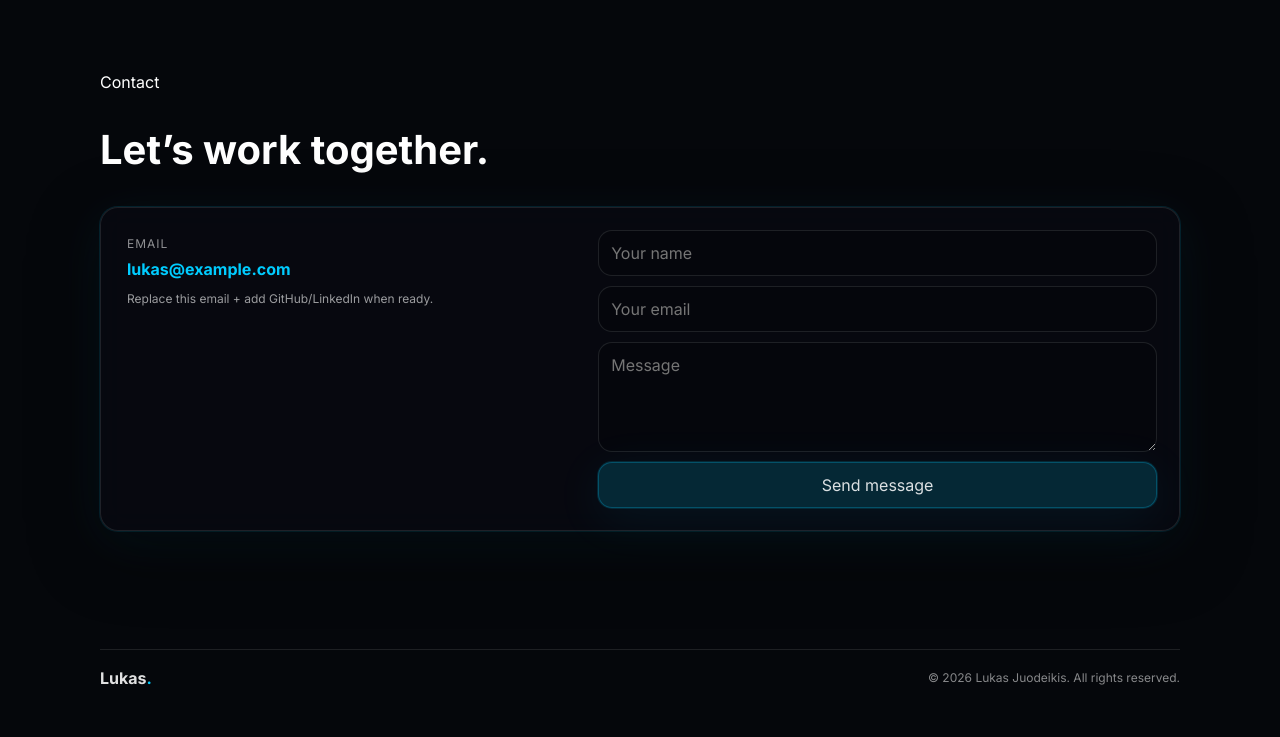
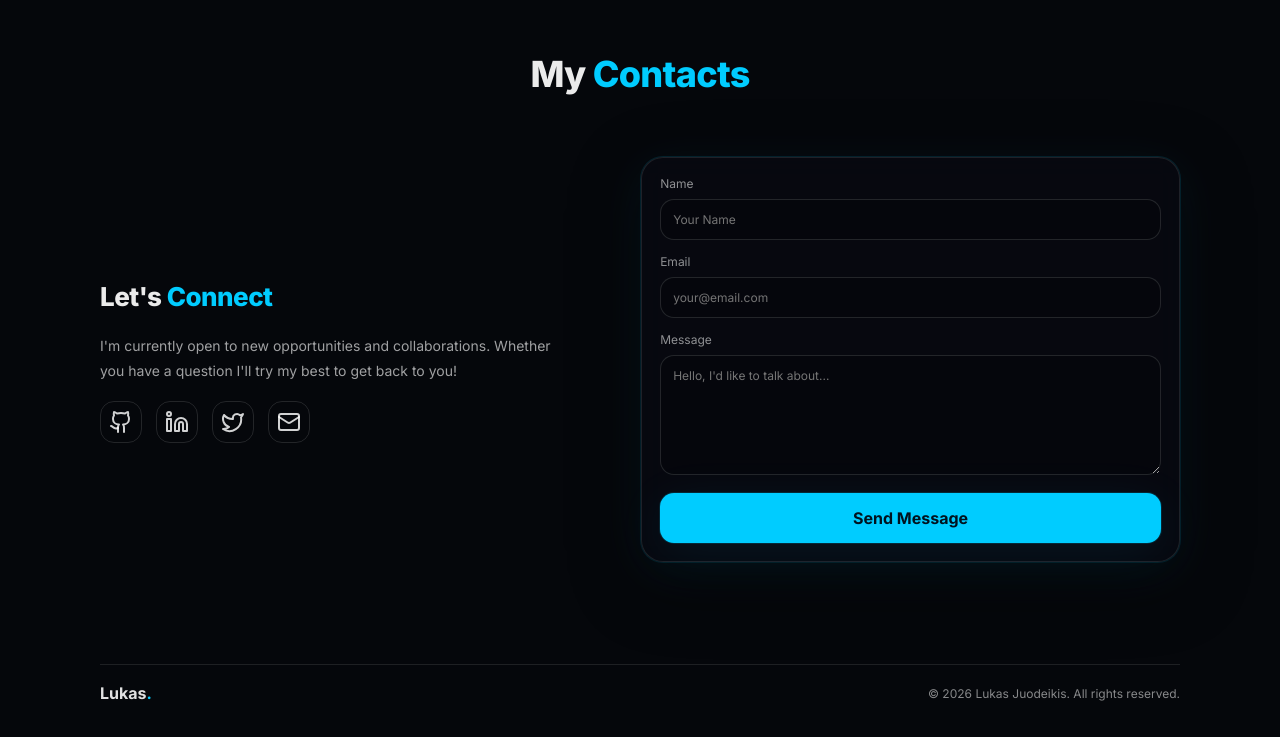
Before and after one commit to Lukas-Jdk/Lukas-Juodeikis-Portfolio, a Next.js app: page / in a window 1280 px wide. Shown: the part 3481-4218 px from the top of the page. Built offline with nearby package versions, Linux system fonts and the light colour scheme.

Commit message:
updated contacts design

```diff
--- a/src/components/Contacts/Contact.tsx
+++ b/src/components/Contacts/Contact.tsx
@@ -1,36 +1,98 @@
 // src/components/Contact.tsx
 "use client";
+
 import styles from "./contact.module.css";
+import { Github, Linkedin, Twitter, Mail } from "lucide-react";
 
 export default function Contact() {
   return (
-    <section id="contact" className="section">
+    <section id="contact" className={styles.section}>
       <div className="container">
-        <div className={styles.head}>
-          <div className="eyebrow">Contact</div>
-          <h2 className="h2">Let’s work together.</h2>
-        </div>
+        <div className={styles.heading}>My <span className={styles.headingSpan}>Contacts</span></div>
+        <div className={styles.grid}>
+          {/* LEFT */}
+          <div className={styles.left}>
+            <h2 className={styles.title}>
+              Let&apos;s <span>Connect</span>
+            </h2>
 
-        <div className={`${styles.wrap} card glow`}>
-          <div className={styles.left}>
-            <div className={styles.label}>Email</div>
-            <a className={styles.email} href="mailto:lukas@example.com">
-              lukas@example.com
-            </a>
+            <p className={styles.text}>
+              I&apos;m currently open to new opportunities and collaborations.
+              Whether you have a question  I&apos;ll try
+              my best to get back to you!
+            </p>
 
-            <div className={styles.note}>
-              Replace this email + add GitHub/LinkedIn when ready.
+            <div className={styles.socials} aria-label="Social links">
+              <a
+                className={styles.iconBtn}
+                href="https://github.com/"
+                target="_blank"
+                rel="noreferrer"
+                aria-label="GitHub"
+              >
+                <Github size={24} />
+              </a>
+
+              <a
+                className={styles.iconBtn}
+                href="https://www.linkedin.com/"
+                target="_blank"
+                rel="noreferrer"
+                aria-label="LinkedIn"
+              >
+                <Linkedin size={24} />
+              </a>
+
+              <a
+                className={styles.iconBtn}
+                href="https://twitter.com/"
+                target="_blank"
+                rel="noreferrer"
+                aria-label="Twitter / X"
+              >
+                <Twitter size={24} />
+              </a>
+
+              <a
+                className={styles.iconBtn}
+                href="mailto:lukas.juodeikis.dev@gmail.com"
+                aria-label="Email"
+              >
+                <Mail size={24} />
+              </a>
             </div>
           </div>
 
-          <form className={styles.form} onSubmit={(e) => e.preventDefault()}>
-            <input className={styles.input} placeholder="Your name" />
-            <input className={styles.input} placeholder="Your email" />
-            <textarea className={styles.textarea} placeholder="Message" />
-            <button className={styles.button} type="submit">
-              Send message
-            </button>
-          </form>
+          {/* RIGHT (FORM CARD) */}
+          <div className={`${styles.card} card glow`}>
+            <form className={styles.form} onSubmit={(e) => e.preventDefault()}>
+              <label className={styles.label}>
+                Name
+                <input className={styles.input} placeholder="Your Name" />
+              </label>
+
+              <label className={styles.label}>
+                Email
+                <input
+                  className={styles.input}
+                  placeholder="your@email.com"
+                  type="email"
+                />
+              </label>
+
+              <label className={styles.label}>
+                Message
+                <textarea
+                  className={styles.textarea}
+                  placeholder="Hello, I'd like to talk about..."
+                />
+              </label>
+
+              <button className={styles.button} type="submit">
+                Send Message
+              </button>
+            </form>
+          </div>
         </div>
       </div>
     </section>
--- a/src/components/Contacts/contact.module.css
+++ b/src/components/Contacts/contact.module.css
@@ -1,88 +1,164 @@
-/* src/styles/contact.module.css */
-.head {
-  margin-bottom: 18px;
+/* src/components/contact.module.css */
+
+.section {
+  position: relative;
+  z-index: 1;
+  padding: 76px 0;
 }
 
-.wrap {
+/* two-column layout */
+.grid {
+  display: grid;
+  gap: 22px;
+  align-items: start;
+}
+
+/* LEFT */
+.left {
+  padding-top: 6px;
+}
+.heading {
+  margin: 0;
+  font-size: 36px;
+  line-height: 1.05;
+  font-weight: 750;
+  color: rgba(255, 255, 255, 0.92);
+  letter-spacing: -0.02em;
+  text-align: center;
+  padding-bottom: 4rem;
+}
+.heading span {
+  color: rgba(var(--accent-rgb), 1);
+}
+.title {
+  margin: 0;
+  margin-bottom: 24px;
+  font-size: 26px;
+  line-height: 1.05;
+  font-weight: 750;
+  color: rgba(255, 255, 255, 0.92);
+  letter-spacing: -0.02em;
+}
+
+.title span {
+  color: rgba(var(--accent-rgb), 1);
+}
+
+.text {
+  margin: 20px 0 0;
+  max-width: 52ch;
+  color: rgba(255, 255, 255, 0.62);
+  font-size: 14px;
+  line-height: 1.75;
+}
+
+.socials {
+  margin-top: 18px;
+  display: flex;
+  gap: 14px;
+  align-items: center;
+}
+
+.iconBtn {
+  width: 42px;
+  height: 42px;
+  border-radius: 14px;
+  display: grid;
+  place-items: center;
+
+  border: 1px solid rgba(255, 255, 255, 0.12);
+
+  color: rgba(255, 255, 255, 0.82);
+
+  transition:
+    transform 160ms ease,
+    border-color 220ms ease,
+    color 220ms ease,
+    background 220ms ease;
+}
+
+.iconBtn:hover {
+
+  border-color: rgba(var(--accent-rgb), 0.25);
+  color: rgba(var(--accent-rgb), 1);
+}
+
+/* RIGHT CARD */
+.card {
+  border-radius: 22px;
   padding: 18px;
-  border-radius: var(--radius);
+}
+
+/* FORM */
+.form {
   display: grid;
   gap: 14px;
 }
 
-.left {
-  padding: 6px 4px;
-}
-
 .label {
-  color: rgba(255,255,255,0.55);
+  display: grid;
+  gap: 8px;
+  color: rgba(255, 255, 255, 0.55);
   font-size: 12px;
-  letter-spacing: 0.08em;
-  text-transform: uppercase;
-}
-
-.email {
-  display: inline-block;
-  margin-top: 8px;
-  font-weight: 650;
-  color: rgba(var(--accent-rgb), 1);
-}
-
-.note {
-  margin-top: 10px;
-  color: rgba(255,255,255,0.60);
-  font-size: 12px;
-  line-height: 1.6;
-}
-
-.form {
-  display: grid;
-  gap: 10px;
 }
 
 .input,
 .textarea {
   width: 100%;
   border-radius: 14px;
-  border: 1px solid rgba(255,255,255,0.10);
-  background: rgba(0,0,0,0.18);
-  color: rgba(255,255,255,0.86);
+  border: 1px solid rgba(255, 255, 255, 0.12);
+  background: rgba(0, 0, 0, 0.18);
+  color: rgba(255, 255, 255, 0.86);
   padding: 12px 12px;
   outline: none;
   transition: border-color 180ms ease, background 180ms ease;
 }
 
 .textarea {
-  min-height: 110px;
+  min-height: 120px;
   resize: vertical;
 }
 
 .input:focus,
 .textarea:focus {
-  border-color: rgba(var(--accent-rgb), 0.30);
-  background: rgba(0,0,0,0.24);
+  border-color: rgba(var(--accent-rgb), 0.35);
+  background: rgba(0, 0, 0, 0.24);
 }
 
 .button {
+  margin-top: 4px;
+  width: 100%;
   border-radius: 14px;
   border: 1px solid rgba(var(--accent-rgb), 0.26);
-  background: rgba(var(--accent-rgb), 0.16);
-  color: rgba(255,255,255,0.86);
-  padding: 12px 12px;
+  background: rgba(var(--accent-rgb), 1);
+  color: #00131f;
+  padding: 14px 12px;
   cursor: pointer;
-  transition: transform 180ms ease, background 180ms ease;
+  font-weight: 700;
+  transition: transform 180ms ease, filter 180ms ease;
   box-shadow: var(--glow);
 }
 
 .button:hover {
   transform: translateY(-1px);
-  background: rgba(var(--accent-rgb), 0.20);
+  filter: brightness(1.02);
 }
 
+/* DESKTOP */
 @media (min-width: 900px) {
-  .wrap {
-    grid-template-columns: 0.9fr 1.1fr;
-    gap: 18px;
-    padding: 22px;
+  .grid {
+    grid-template-columns: 1fr 1.05fr;
+    gap: 28px;
+    align-items: center;
   }
 }
+
+/* MOBILE */
+@media (max-width: 899px) {
+  .title {
+    font-size: 36px;
+  }
+  .card {
+    padding: 16px;
+  }
+}
--- a/src/components/Skills/Skills.tsx
+++ b/src/components/Skills/Skills.tsx
@@ -19,10 +19,10 @@ const data: { title: string; items: Skill[] }[] = [
     items: [
       { name: "HTML", value: 90, Icon: FaHtml5, color: "#E34F26" },
       { name: "CSS", value: 90, Icon: FaCss3Alt, color: "#1572B6" },
-      { name: "JavaScript", value: 80, Icon: FaJs, color: "#F7DF1E" },
-      { name: "TypeScript", value: 78, Icon: SiTypescript, color: "#3178C6" },
-      { name: "React", value: 78, Icon: FaReact, color: "#61DAFB" },
-      { name: "Next.js", value: 78, Icon: SiNextdotjs, color: "#FFFFFF" },
+      { name: "JavaScript", value: 82, Icon: FaJs, color: "#F7DF1E" },
+      { name: "TypeScript", value: 81, Icon: SiTypescript, color: "#3178C6" },
+      { name: "React", value: 83, Icon: FaReact, color: "#61DAFB" },
+      { name: "Next.js", value: 80, Icon: SiNextdotjs, color: "#FFFFFF" },
     ],
   },
   {
@@ -35,16 +35,16 @@ const data: { title: string; items: Skill[] }[] = [
   {
     title: "Databases",
     items: [
-      { name: "PostgreSQL", value: 73, Icon: SiPostgresql, color: "#336791" },
-      { name: "MongoDB", value: 70, Icon: SiMongodb, color: "#47A248" },
-      { name: "Prisma", value: 72, Icon: SiPrisma, color: "#00B5A5" },
+      { name: "PostgreSQL", value: 75, Icon: SiPostgresql, color: "#336791" },
+      { name: "MongoDB", value: 78, Icon: SiMongodb, color: "#47A248" },
+      { name: "Prisma", value: 75, Icon: SiPrisma, color: "#00B5A5" },
     ],
   },
   {
     title: "APIs & Tools",
     items: [
       { name: "REST APIs", value: 76, Icon: FiLink, color: "#00CCFF" },
-      { name: "Git", value: 80, Icon: FaGitAlt, color: "#F05032" },
+      { name: "Git", value: 85, Icon: FaGitAlt, color: "#F05032" },
 
     ],
   },
```
